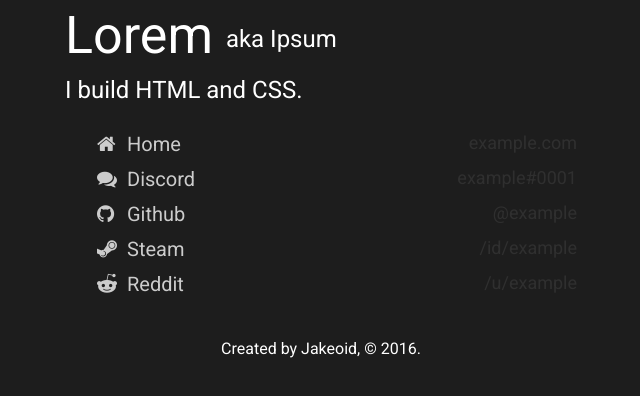
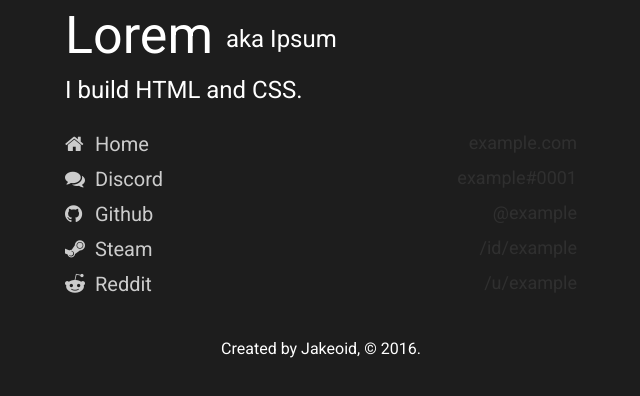
Before and after one commit to jakeoid/.xyz, a plain HTML site: page dist/index.html in a window 1280 px wide. Shown: the part 300-696 px from the top of the page, without its empty margins (319-959 px from the left). Drawn offline with nearby package versions, Linux system fonts and the light colour scheme.

Commit message:
DirtyMarkup sucks

```diff
--- a/dist/index.html
+++ b/dist/index.html
@@ -2,14 +2,20 @@
 <html>
 <head>
 	<!-- Title-->
-	<title>Lorem</title><!-- Meta-->
+	<title>Lorem</title>
+
+	<!-- Meta-->
 	<meta charset="utf-8">
 	<meta content="IE=edge" http-equiv="X-UA-Compatible">
 	<meta content="width=device-width, initial-scale=1" name="viewport">
-	<meta content="#1d1d1d" name="theme-color"><!-- CSS-->
+	<meta content="#1d1d1d" name="theme-color">
+
+	<!-- CSS-->
 	<link href="https://cdnjs.cloudflare.com/ajax/libs/meyer-reset/2.0/reset.min.css" rel="stylesheet">
 	<link href="https://maxcdn.bootstrapcdn.com/font-awesome/4.7.0/css/font-awesome.min.css" rel="stylesheet">
-	<link href="assets/css/main.css" rel="stylesheet"><!-- Icon-->
+	<link href="assets/css/main.css" rel="stylesheet">
+
+	<!-- Icon-->
 	<link href="assets/favicon.png" rel="icon" type="image/png">
 </head>
 <body>
@@ -20,7 +26,6 @@
 			<h2>I build HTML and CSS.</h2>
 		</header>
 		<section>
-			<div class="social" style="margin-left: 2em">
 			<ul class="social">
 				<a href="https://example.com/"><li><div><i class="fa fa-home"></i><label>Home</label></div><label class="short">example.com</label></li></a>
 				<a href="https://discord.gg/"><li><div><i class="fa fa-comments"></i><label>Discord</label></div><label class="short">example#0001</label></li></a>
@@ -28,7 +33,6 @@
 				<a href="https://steamcommunity.com/id/"><li><div><i class="fa fa-steam"></i><label>Steam</label></div><label class="short">/id/example</label></li></a>
 				<a href="https://reddit.com/u/"><li><div><i class="fa fa-reddit-alien"></i><label>Reddit</label></div><label class="short">/u/example</label></li></a>
 			</ul>
-			</div>
 		</section>
 		<footer>
 			<div>
@@ -36,7 +40,5 @@
 			</div>
 		</footer>
 	</main>
-	<script src="assets/script.js" type="text/javascript">
-	</script>
 </body>
 </html>
```
Lines whose indentation alone changed are shown as unchanged.
